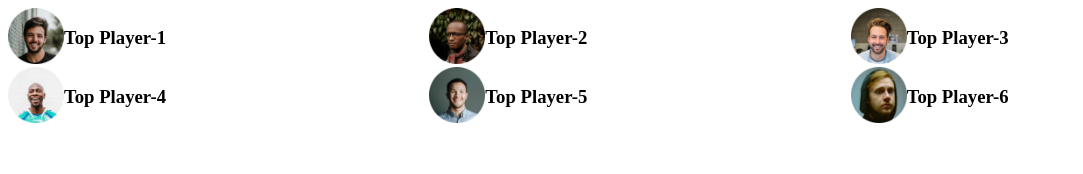
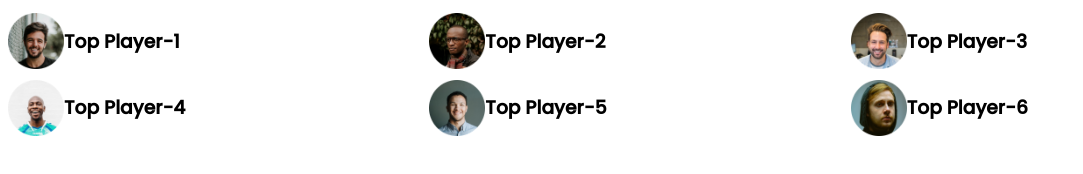
Before and after one commit to Sakif-Hridoy/HTML-CSS-Template-with-Flex-and-Grid, a plain HTML site: page index.html in a window 1280 px wide. Shown: the whole page, without its empty margins (0-1083 px from the left). Drawn offline with Linux system fonts and the light colour scheme.

Commit message:
add google fonts

```diff
--- a/styles/style.css
+++ b/styles/style.css
@@ -1,3 +1,8 @@
+@import url('https://fonts.googleapis.com/css2?family=Poppins:wght@500&display=swap');
+
+body{
+    font-family: 'Poppins', sans-serif;
+}
 .players{
     display: grid;
     grid-template-columns: repeat(3,1fr);
@@ -5,6 +10,7 @@
 
 .player{
     display: flex;
+    align-items: center;
 }
 
 
```
